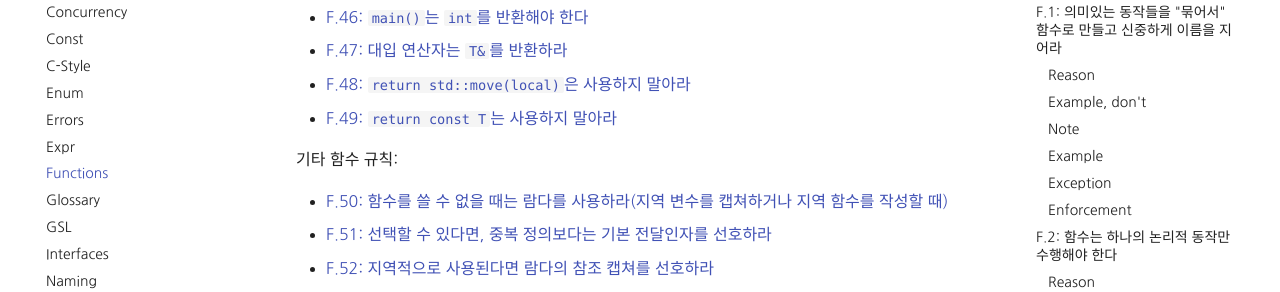
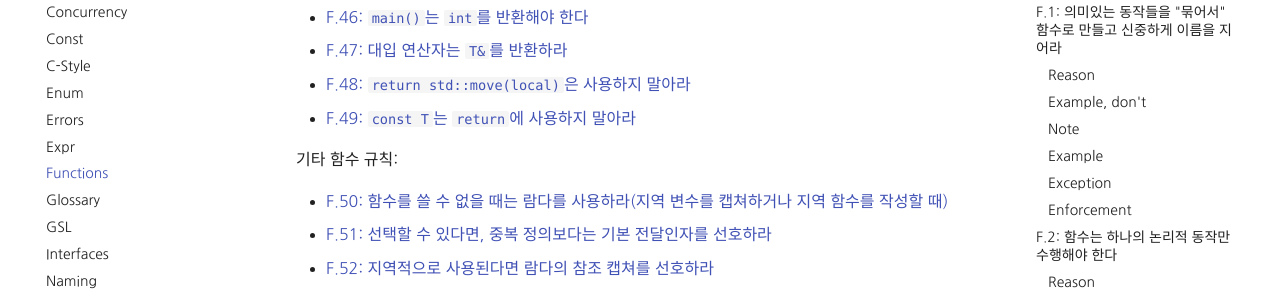
Before and after one commit to CppKorea/CppCoreGuidelines, an MkDocs documentation site: the page built from sections/Functions.md, in a window 1280 px wide and 900 px high, scrolled down 1439 px. Shown: the part 150-442 px from the top of the window. Built offline with MkDocs 1.6.1 and Material for MkDocs 9.7.7, drawn with Linux system fonts in a browser that asks for light colours; some web fonts are replaced; comment, search, counter and statistics services are not loaded.

Commit message:
Update sections/Functions.md
Co-authored-by: Park DongHa <luncliff@gmail.com>

```diff
--- a/sections/Functions.md
+++ b/sections/Functions.md
@@ -55,7 +55,7 @@
 * [F.46: `main()`는 `int`를 반환해야 한다](#Rf-main)
 * [F.47: 대입 연산자는 `T&`를 반환하라](#Rf-assignment-op)
 * [F.48: `return std::move(local)`은 사용하지 말아라](#Rf-return-move-local)
-* [F.49: `return const T`는 사용하지 말아라](#Rf-return-const)
+* [F.49: `const T`는 `return`에 사용하지 말아라](#Rf-return-const)
 
 기타 함수 규칙:
 
```
